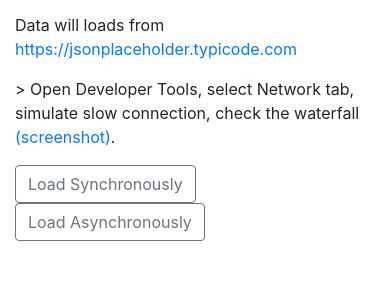
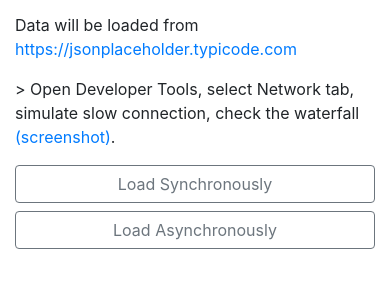
Before and after one commit to mul14/sync-async-demo, a plain HTML site: page index.html in a window 390 px wide. Shown: the part 115-402 px from the top of the page. Drawn offline with nearby package versions, Linux system fonts and the light colour scheme.

Commit message:
Make it looks better on small screen

```diff
--- a/index.html
+++ b/index.html
@@ -6,7 +6,7 @@
   <meta name="viewport" content="width=device-width, initial-scale=1.0">
   <meta http-equiv="X-UA-Compatible" content="ie=edge">
   <title>Synchronous VS Asynchronous</title>
-  <link rel="stylesheet" href="https://stackpath.bootstrapcdn.com/bootstrap/4.1.1/css/bootstrap.min.css">
+  <link rel="stylesheet" href="https://stackpath.bootstrapcdn.com/bootstrap/4.3.1/css/bootstrap.min.css">
 </head>
 
 <body>
@@ -14,27 +14,23 @@
   <div class="container mt-3">
     <h1 class="my-3">Synchronous VS Asynchronous</h1>
 
-    <div>
     <p>
-        Data will loads from
+      Data will be loaded from
       <a href="https://jsonplaceholder.typicode.com">https://jsonplaceholder.typicode.com</a>
     </p>
     <p>
       &gt; Open Developer Tools, select Network tab, simulate slow connection,
       check the waterfall <a href="screenshot.png" title="Google Chrome Developer Tools">(screenshot)</a>.
     </p>
-    </div>
 
-    <div class="row">
-      <div class="col-6">
-        <button id="syncBtn" class="btn btn-outline-secondary">
+    <button id="syncBtn" class="btn btn-block btn-outline-secondary">
       Load Synchronously
     </button>
-        <button id="asyncBtn" class="btn btn-outline-secondary">
+
+    <button id="asyncBtn" class="btn btn-block btn-outline-secondary">
       Load Asynchronously
     </button>
-      </div>
-    </div>
+
   </div>
 
   <script>
```
Lines whose indentation alone changed are shown as unchanged.
